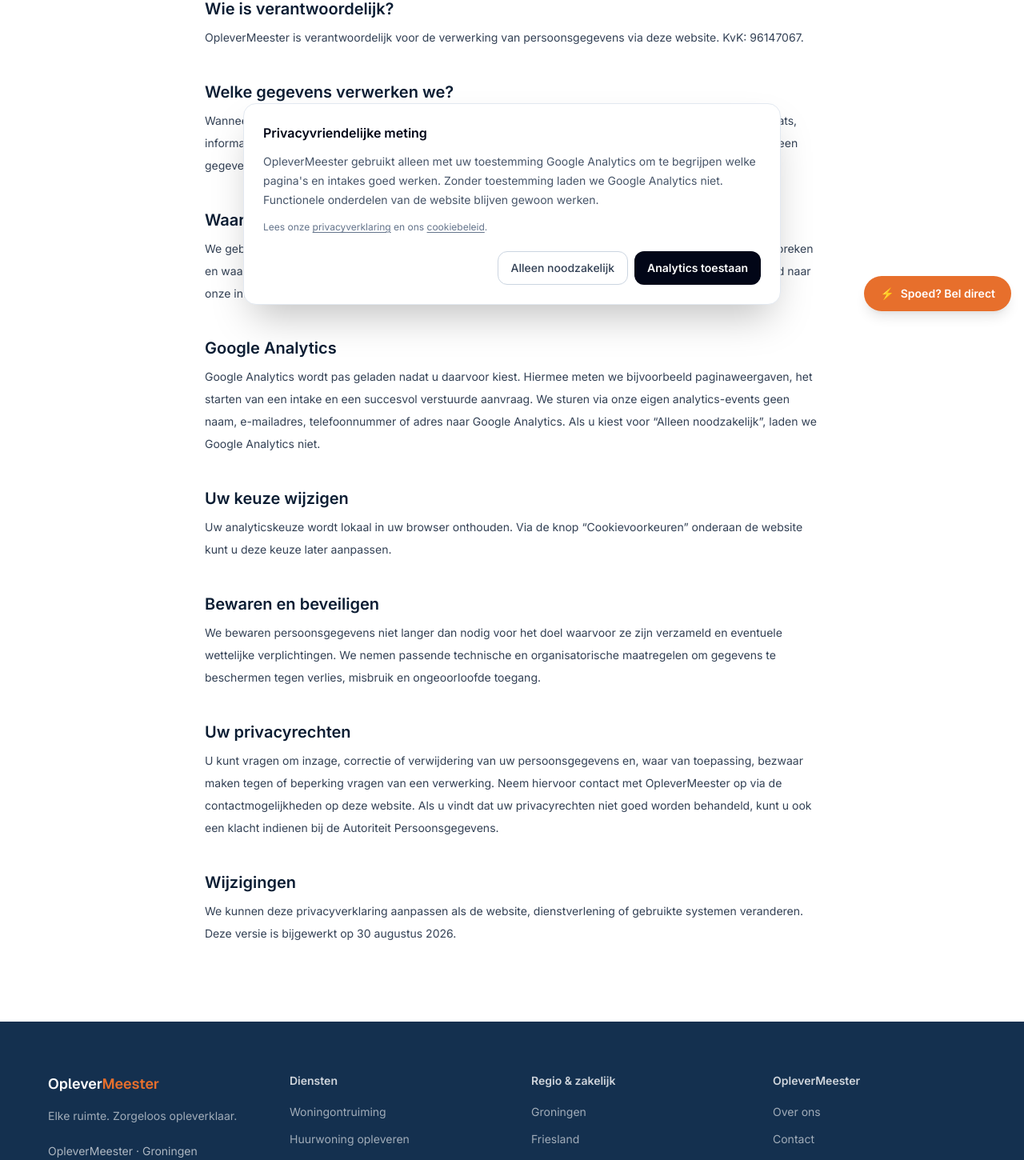
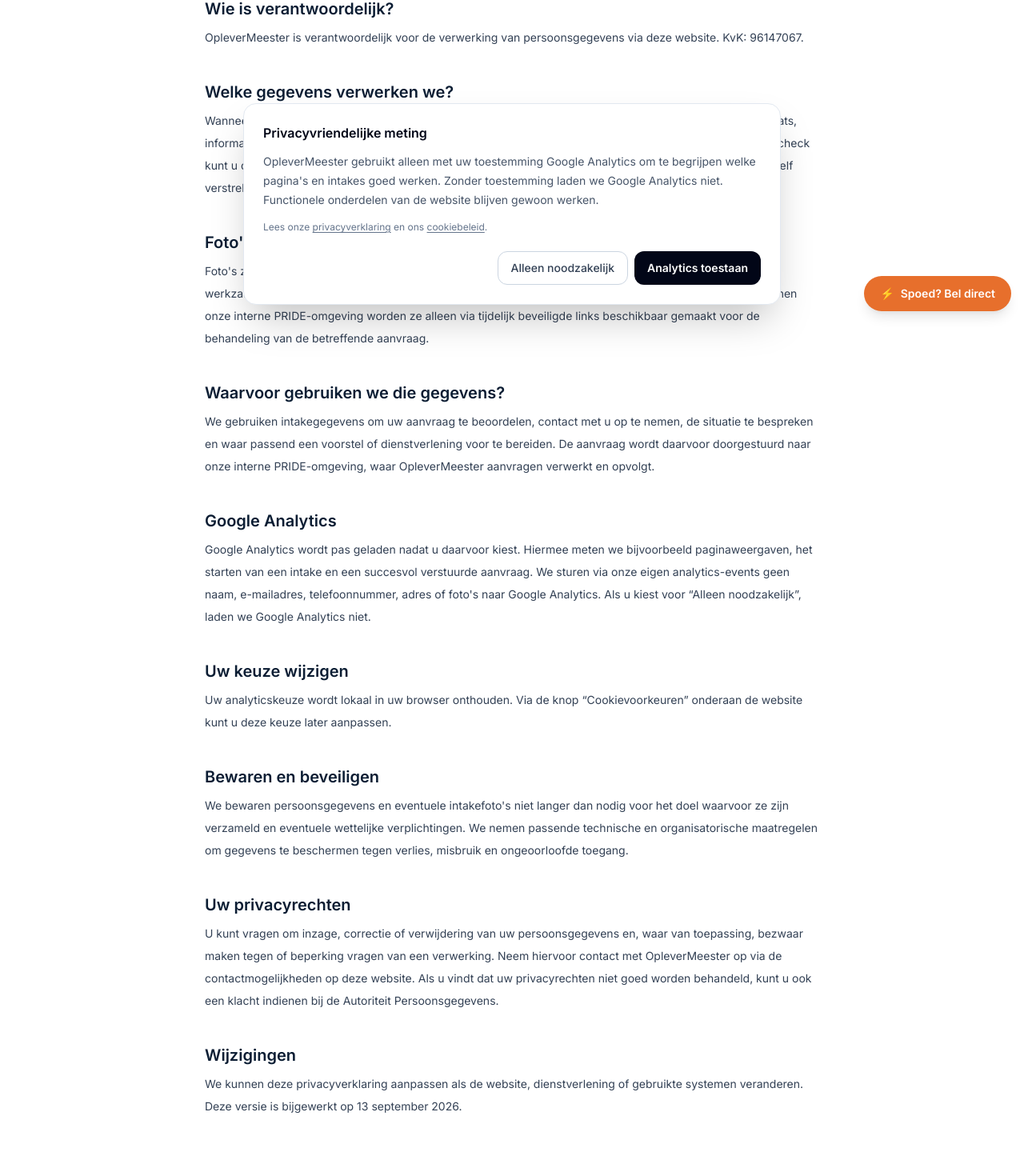
Before and after one commit to sandvlietbv/OpleverMeester, a Next.js app: page /privacy in a window 1280 px wide. Shown: the part 395-1845 px from the top of the page at 80% size. Built offline with nearby package versions, Linux system fonts and the light colour scheme.

Commit message:
Document intake photo privacy

```diff
--- a/app/privacy/page.tsx
+++ b/app/privacy/page.tsx
@@ -4,7 +4,7 @@ import Footer from "../../components/Footer";
 
 export const metadata: Metadata = {
   title: "Privacyverklaring",
-  description: "Lees hoe OpleverMeester omgaat met persoonsgegevens, intakegegevens en analytics.",
+  description: "Lees hoe OpleverMeester omgaat met persoonsgegevens, intakegegevens, foto's en analytics.",
   alternates: { canonical: "/privacy" },
   robots: { index: false, follow: true },
 };
@@ -34,7 +34,12 @@ export default function PrivacyPage() {
 
               <section>
                 <h2 className="text-xl font-semibold text-navy">Welke gegevens verwerken we?</h2>
-                <p className="mt-2">Wanneer u een intake start of verstuurt, kunt u onder meer naam, telefoonnummer, e-mailadres, adres of plaats, informatie over het object, gewenste planning en een toelichting op uw situatie doorgeven. We verwerken alleen gegevens die u zelf verstrekt of die nodig zijn om uw aanvraag technisch af te handelen.</p>
+                <p className="mt-2">Wanneer u een intake start of verstuurt, kunt u onder meer naam, telefoonnummer, e-mailadres, adres of plaats, informatie over het object, gewenste planning en een toelichting op uw situatie doorgeven. Bij de Snelle prijscheck kunt u daarnaast vrijwillig foto&apos;s van de ruimte of inboedel toevoegen. We verwerken alleen gegevens die u zelf verstrekt of die nodig zijn om uw aanvraag technisch af te handelen.</p>
+              </section>
+
+              <section>
+                <h2 className="text-xl font-semibold text-navy">Foto&apos;s bij de prijscheck</h2>
+                <p className="mt-2">Foto&apos;s zijn niet verplicht. Als u ze toevoegt, gebruiken we ze om uw aanvraag en de opgegeven omvang of werkzaamheden te controleren. De foto&apos;s worden privé opgeslagen en zijn niet openbaar via de website. Binnen onze interne PRIDE-omgeving worden ze alleen via tijdelijk beveiligde links beschikbaar gemaakt voor de behandeling van de betreffende aanvraag.</p>
               </section>
 
               <section>
@@ -44,7 +49,7 @@ export default function PrivacyPage() {
 
               <section>
                 <h2 className="text-xl font-semibold text-navy">Google Analytics</h2>
-                <p className="mt-2">Google Analytics wordt pas geladen nadat u daarvoor kiest. Hiermee meten we bijvoorbeeld paginaweergaven, het starten van een intake en een succesvol verstuurde aanvraag. We sturen via onze eigen analytics-events geen naam, e-mailadres, telefoonnummer of adres naar Google Analytics. Als u kiest voor “Alleen noodzakelijk”, laden we Google Analytics niet.</p>
+                <p className="mt-2">Google Analytics wordt pas geladen nadat u daarvoor kiest. Hiermee meten we bijvoorbeeld paginaweergaven, het starten van een intake en een succesvol verstuurde aanvraag. We sturen via onze eigen analytics-events geen naam, e-mailadres, telefoonnummer, adres of foto&apos;s naar Google Analytics. Als u kiest voor “Alleen noodzakelijk”, laden we Google Analytics niet.</p>
               </section>
 
               <section>
@@ -54,7 +59,7 @@ export default function PrivacyPage() {
 
               <section>
                 <h2 className="text-xl font-semibold text-navy">Bewaren en beveiligen</h2>
-                <p className="mt-2">We bewaren persoonsgegevens niet langer dan nodig voor het doel waarvoor ze zijn verzameld en eventuele wettelijke verplichtingen. We nemen passende technische en organisatorische maatregelen om gegevens te beschermen tegen verlies, misbruik en ongeoorloofde toegang.</p>
+                <p className="mt-2">We bewaren persoonsgegevens en eventuele intakefoto&apos;s niet langer dan nodig voor het doel waarvoor ze zijn verzameld en eventuele wettelijke verplichtingen. We nemen passende technische en organisatorische maatregelen om gegevens te beschermen tegen verlies, misbruik en ongeoorloofde toegang.</p>
               </section>
 
               <section>
@@ -64,7 +69,7 @@ export default function PrivacyPage() {
 
               <section>
                 <h2 className="text-xl font-semibold text-navy">Wijzigingen</h2>
-                <p className="mt-2">We kunnen deze privacyverklaring aanpassen als de website, dienstverlening of gebruikte systemen veranderen. Deze versie is bijgewerkt op 30 augustus 2026.</p>
+                <p className="mt-2">We kunnen deze privacyverklaring aanpassen als de website, dienstverlening of gebruikte systemen veranderen. Deze versie is bijgewerkt op 13 september 2026.</p>
               </section>
             </div>
           </div>
```
